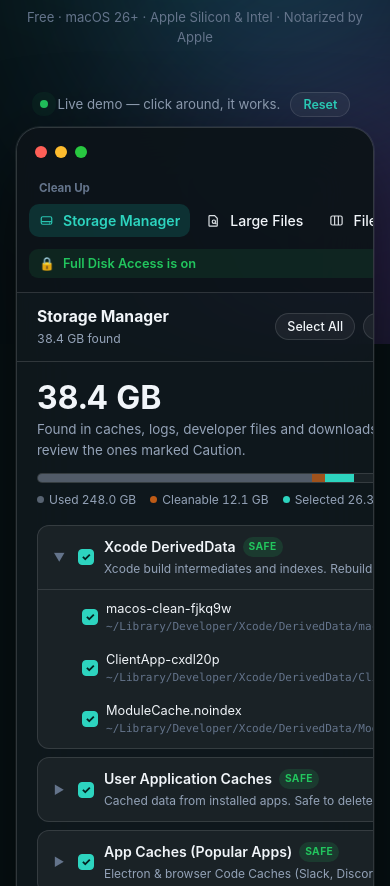
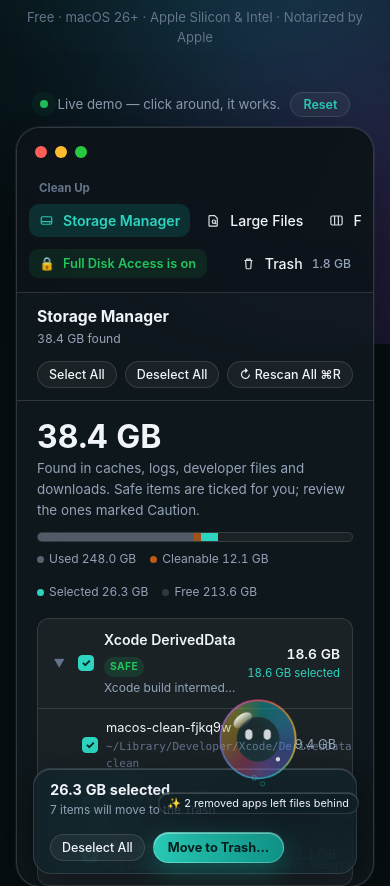
Before and after one commit to khanhuitse05/macos-clean-release, a plain HTML site: page index.html in a window 390 px wide. Shown: the part 500-1386 px from the top of the page. Drawn offline with Linux system fonts and the light colour scheme.

Commit message:
Release macos-clean v1.0.0

```diff
--- a/styles.css
+++ b/styles.css
@@ -426,7 +426,8 @@ button {
 
 .mac-window {
   display: grid;
-  grid-template-columns: 238px 1fr;
+  grid-template-columns: 238px minmax(0, 1fr);
+  grid-template-rows: minmax(0, 1fr);
   height: 620px;
   border-radius: var(--radius-xl);
   background: var(--window-bg);
@@ -441,6 +442,7 @@ button {
 .mac-sidebar {
   display: flex;
   flex-direction: column;
+  min-height: 0;
   background: var(--window-sidebar);
   border-right: 1px solid var(--window-border);
   padding: 16px 12px 12px;
@@ -595,6 +597,7 @@ button {
   display: flex;
   flex-direction: column;
   min-width: 0;
+  min-height: 0;
   height: 100%;
   position: relative;
 }
@@ -1916,9 +1919,9 @@ kbd {
   }
 
   .mac-window {
-    grid-template-columns: 1fr;
-    height: auto;
-    min-height: 620px;
+    grid-template-columns: minmax(0, 1fr);
+    grid-template-rows: auto minmax(0, 1fr);
+    height: 760px;
   }
 
   .mac-sidebar {
@@ -1944,7 +1947,15 @@ kbd {
   }
 
   .mac-detail-area {
-    min-height: 500px;
+    min-height: 0;
+  }
+
+  .mac-toolbar {
+    flex-wrap: wrap;
+  }
+
+  .mac-toolbar-actions {
+    justify-content: flex-start;
   }
 
   .feature-grid {
```
Also changed, not shown: 2 other files.
